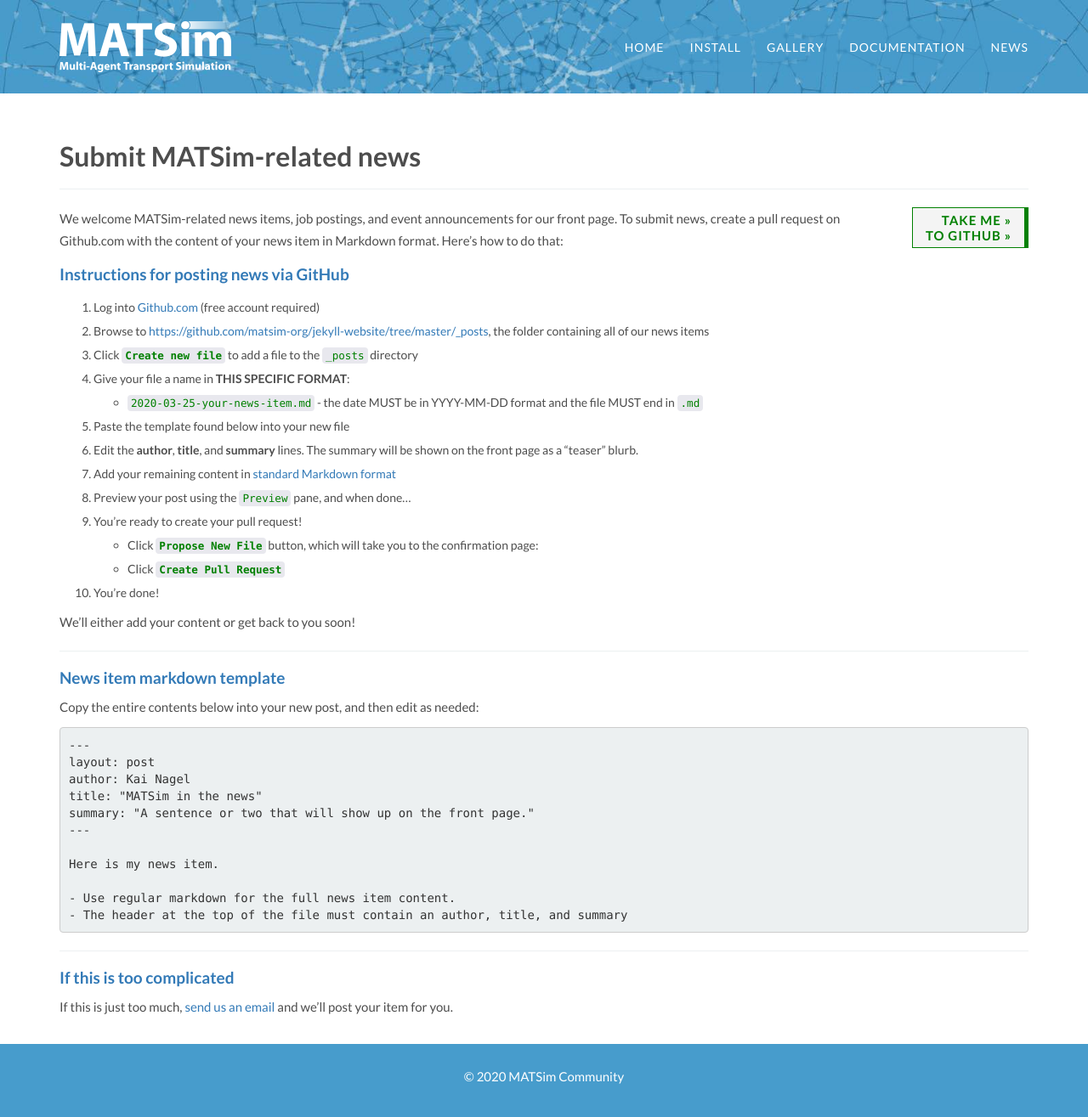
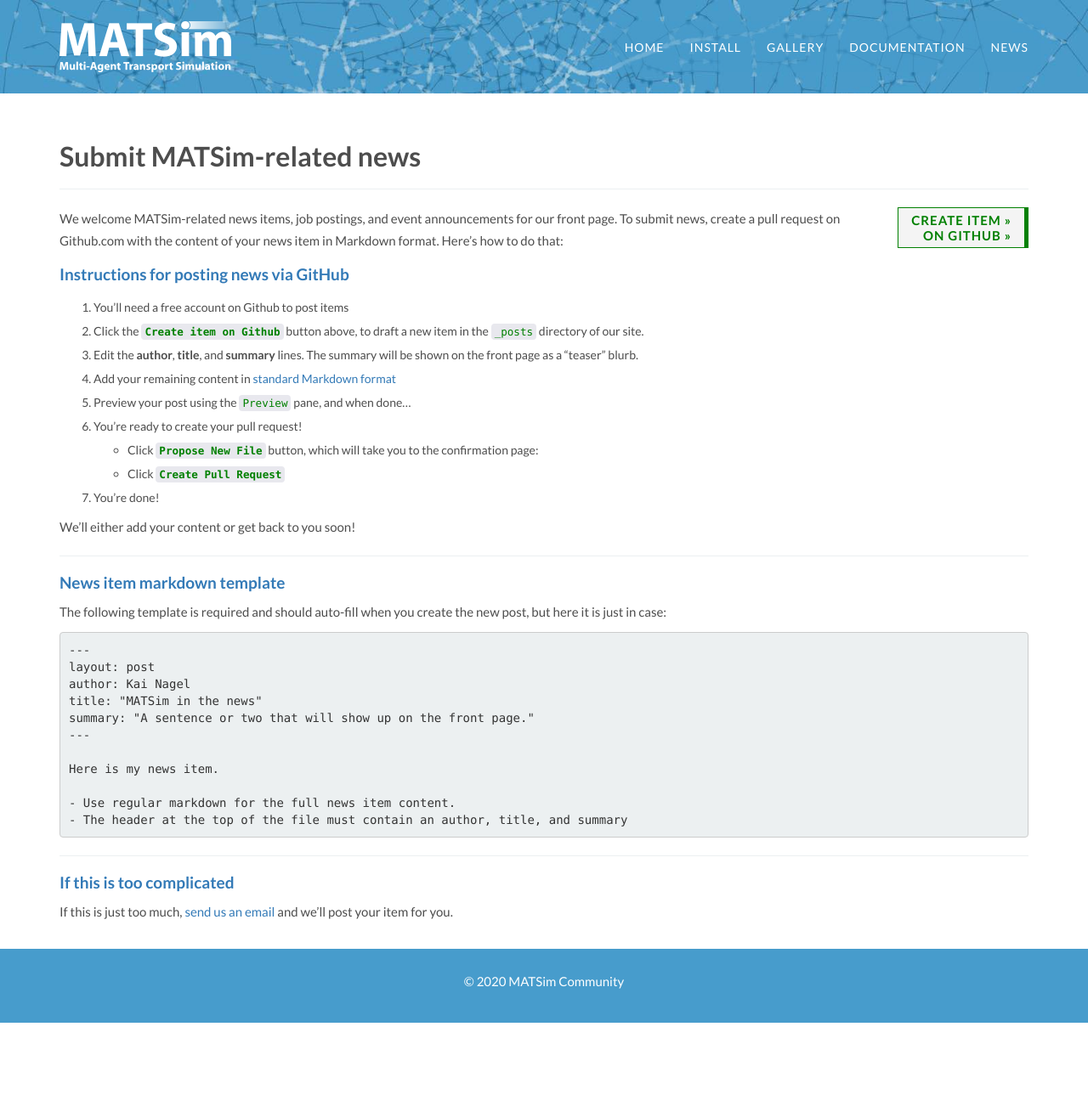
Before and after one commit to matsim-org/jekyll-website, a Jekyll site: the page built from submit-news.md, in a window 1280 px wide and 1316 px high. Shown: the whole window at 85% size. Built offline with Jekyll 4.4.1, drawn with Linux system fonts in a browser that asks for light colours; some web fonts are replaced.

Commit message:
update news item instructions to use autofilled template

```diff
--- a/submit-news.md
+++ b/submit-news.md
@@ -7,25 +7,27 @@
 
 ---
 
-<div><a target="_blank" href="https://github.com/matsim-org/jekyll-website/tree/master/_posts"><p class="submit-link">TAKE ME &raquo;<br/>TO GITHUB &raquo;</p></a></div>
+{% capture today %}{{'now' | date: '%Y-%m-%d'}}{% endcapture %}
+
+<div><a target="_blank"
+  href="https://github.com/matsim-org/jekyll-website/new/master/?filename=/_posts/{{today}}-news-item.md&value=---%0alayout: post%0aauthor: Your Name%0atitle: %22News Item Title%22%0asummary: %22A sentence or two that will show up on the front page%22%0a---%0a%0aHere is my news item.%0a%0a- Use regular markdown for the full news item content%0a- The header at the top of the file MUST contain your name, item title, and a summary%0a">
+
+<p class="submit-link">CREATE ITEM &raquo;<br/>ON GITHUB &raquo;</p></a></div>
 
 We welcome MATSim-related news items, job postings, and event announcements for our front page. To submit news, create a pull request on Github.com with the content of your news item in Markdown format. Here's how to do that:
 
+
 #### Instructions for posting news via GitHub
 
-1. Log into [Github.com](https://Github.com) (free account required)
-2. Browse to <https://github.com/matsim-org/jekyll-website/tree/master/_posts>, the folder containing all of our news items
-3. Click **`Create new file`** to add a file to the `_posts` directory
-4. Give your file a name in **THIS SPECIFIC FORMAT**:
-   - `2020-03-25-your-news-item.md` - the date MUST be in YYYY-MM-DD format and the file MUST end   in `.md`
-5. Paste the template found below into your new file
-6. Edit the **author**, **title**, and **summary** lines. The summary will be shown on the front page as a "teaser" blurb.
-7. Add your remaining content in [standard Markdown format](https://github.com/adam-p/markdown-here/wiki/Markdown-Cheatsheet)
-8. Preview your post using the `Preview` pane, and when done...
-9. You're ready to create your pull request!
+0. You'll need a free account on Github to post items
+1. Click the **`Create item on Github`** button above, to draft a new item in the `_posts` directory of our site.
+2. Edit the **author**, **title**, and **summary** lines. The summary will be shown on the front page as a "teaser" blurb.
+3. Add your remaining content in [standard Markdown format](https://github.com/adam-p/markdown-here/wiki/Markdown-Cheatsheet)
+4. Preview your post using the `Preview` pane, and when done...
+5. You're ready to create your pull request!
    - Click **`Propose New File`** button, which will take you to the confirmation page:
    - Click **`Create Pull Request`**
-10. You're done!
+6. You're done!
 
 We'll either add your content or get back to you soon!
 
@@ -33,7 +35,7 @@
 
 #### News item markdown template
 
-Copy the entire contents below into your new post, and then edit as needed:
+The following template is required and should auto-fill when you create the new post, but here it is just in case:
 
 <pre>
 ---
```
